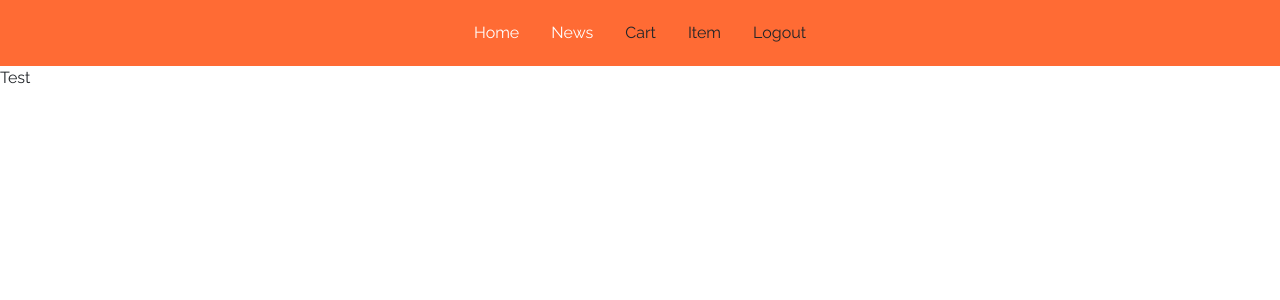
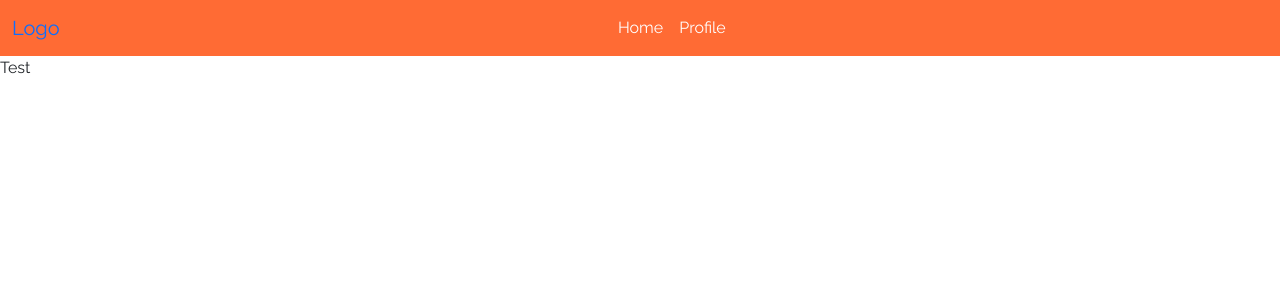
Before and after one commit to dipstech1/zonepick-next, a Next.js app: page / in a window 1280 px wide. Shown: the top 300 px of the page. Built offline with nearby package versions, Linux system fonts and the light colour scheme; sample sign-in values are in the browser's storage.

Commit message:
navbar added

```diff
--- a/components/Navbar/index.js
+++ b/components/Navbar/index.js
@@ -1,14 +1,30 @@
-import styles from './navbar.module.css'
+import Link from 'next/link';
+import styles from './navbar.module.css';
+
 const Navbar = () => {
     return (
         <>
-            <ul className={styles.navUl}>
-                <li><a href="#home">Home</a></li>
-                <li><a href="#news">News</a></li>
-                <li><a >Cart</a></li>
-                <li><a >Item</a></li>
-                <li><a >Logout</a></li>
-            </ul>
+            <nav class={`${styles.navbg} navbar navbar-expand-sm`}>
+                <div class="container-fluid">
+                    <a class="navbar-brand" href="#">Logo</a>
+                    <button class="navbar-toggler" type="button" data-bs-toggle="collapse" data-bs-target="#collapsibleNavbar">
+                        <span class="navbar-toggler-icon"></span>
+                    </button>
+                    <div class="collapse navbar-collapse justify-content-center" id="collapsibleNavbar">
+                        <ul class="navbar-nav">
+                            <li class="nav-item">
+                                <Link href='/dashboard'>
+                                   <a  className={`${styles.navlinkcolor} nav-link`} >Home</a>
+                                </Link>
+                            </li>
+                            <li class="nav-item">
+                                <a className={`${styles.navlinkcolor} nav-link`} >Profile</a>
+                            </li>
+
+                        </ul>
+                    </div>
+                </div>
+            </nav>
         </>
     )
 }
--- a/components/Navbar/navbar.module.css
+++ b/components/Navbar/navbar.module.css
@@ -1,18 +1,14 @@
-.navUl {
-    list-style-type: none;
-    margin: 0;
-    padding: 7px;
-    overflow: hidden;
-    background-color: #FF6B34;
-    display: flex;
-    justify-content: center;
-  }
+.navbg {
+  background-color: #FF6B34;
 
- .navUl li{
-    float: left;
 }
 
-.navUl li > a {
+.navlinkcolor{
+  color: #FFF !important;
+  cursor: pointer;
+}
+
+.navbar-nav  a {
     display: block;
     color: white;
     text-align: center;
```
